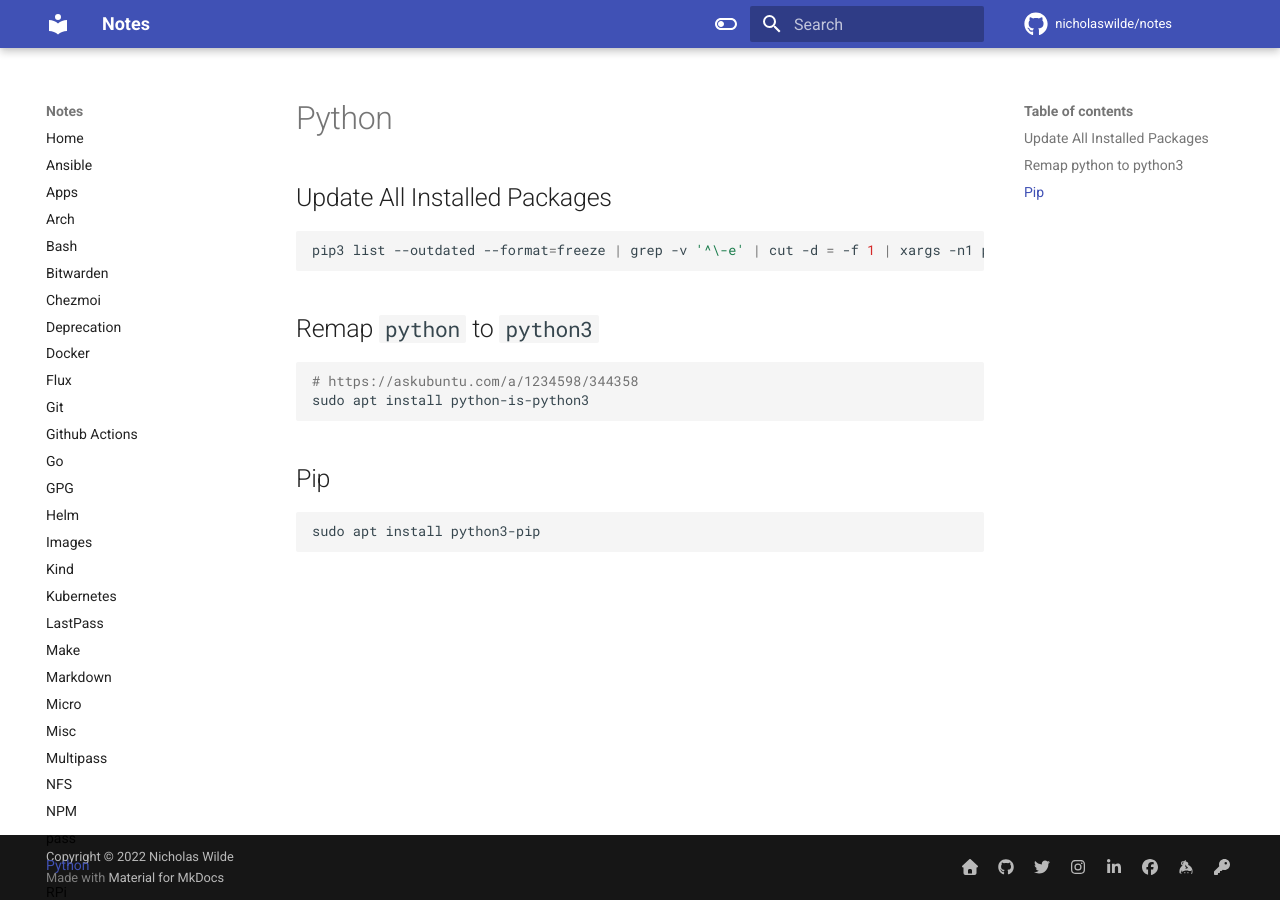
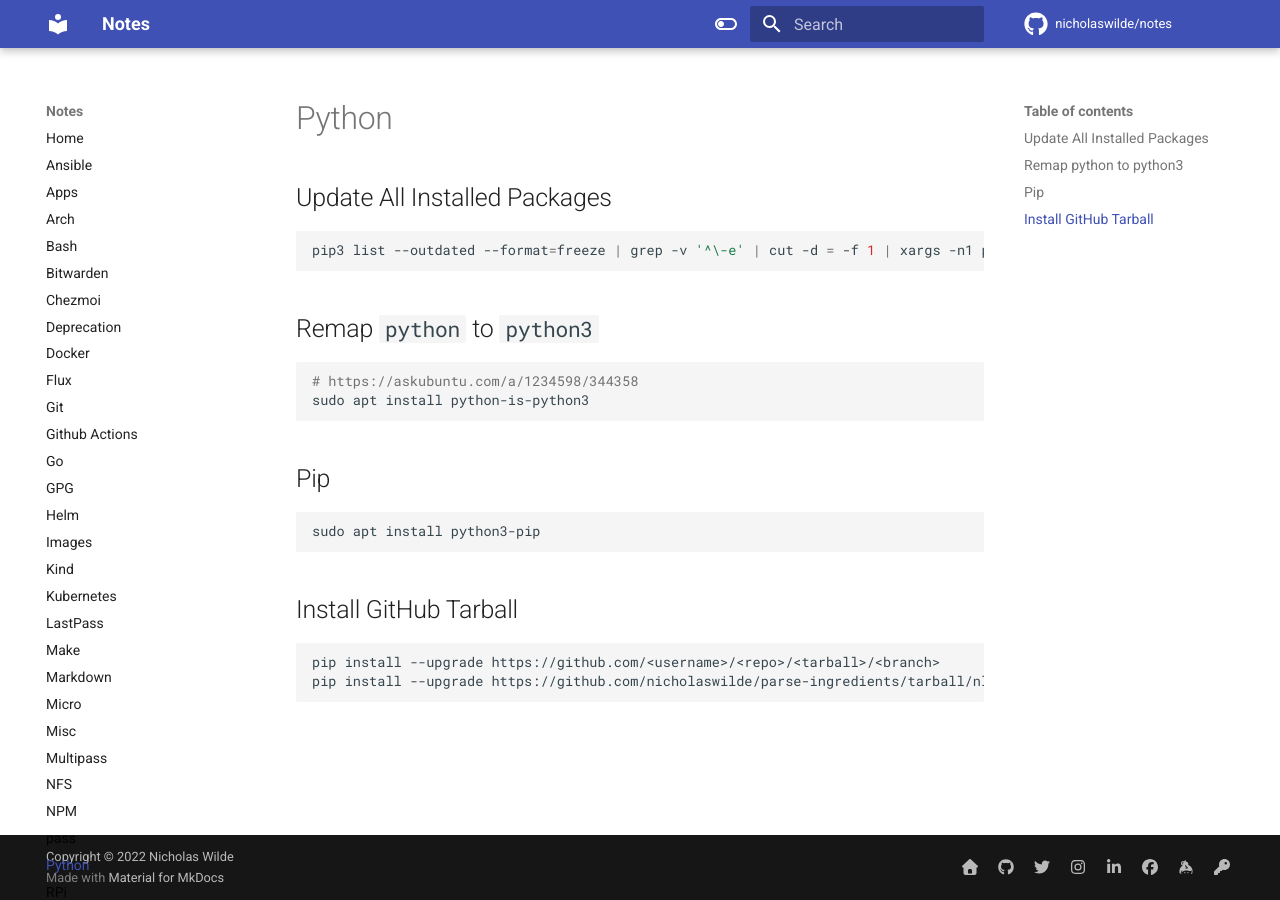
Before and after one commit to nicholaswilde/notes, an MkDocs documentation site: the page built from docs/python.md, in a window 1280 px wide. Built offline with MkDocs 1.6.1 and Material for MkDocs 9.7.7, drawn with Linux system fonts in a browser that asks for light colours; comment, search, counter and statistics services are not loaded.

Commit message:
Add pip install tarball
Signed-off-by: Nicholas Wilde <ncwilde43@gmail.com>

````diff
--- a/docs/python.md
+++ b/docs/python.md
@@ -19,3 +19,10 @@ sudo apt install python-is-python3
 ```bash
 sudo apt install python3-pip
 ```
+
+## Install GitHub Tarball
+
+```
+pip install --upgrade https://github.com/<username>/<repo>/<tarball>/<branch>
+pip install --upgrade https://github.com/nicholaswilde/parse-ingredients/tarball/nlp-proof-of-concept
+```
````
